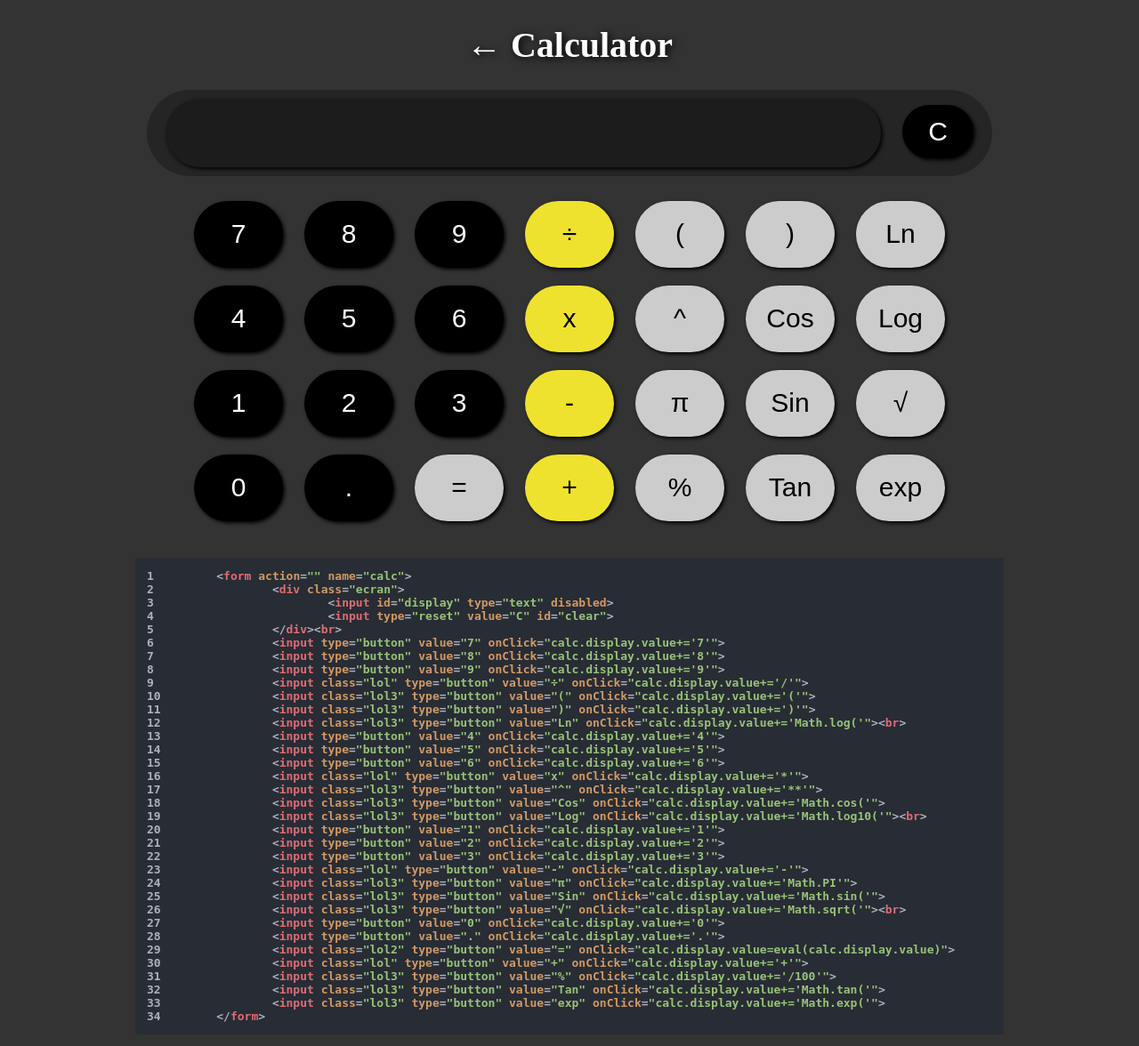
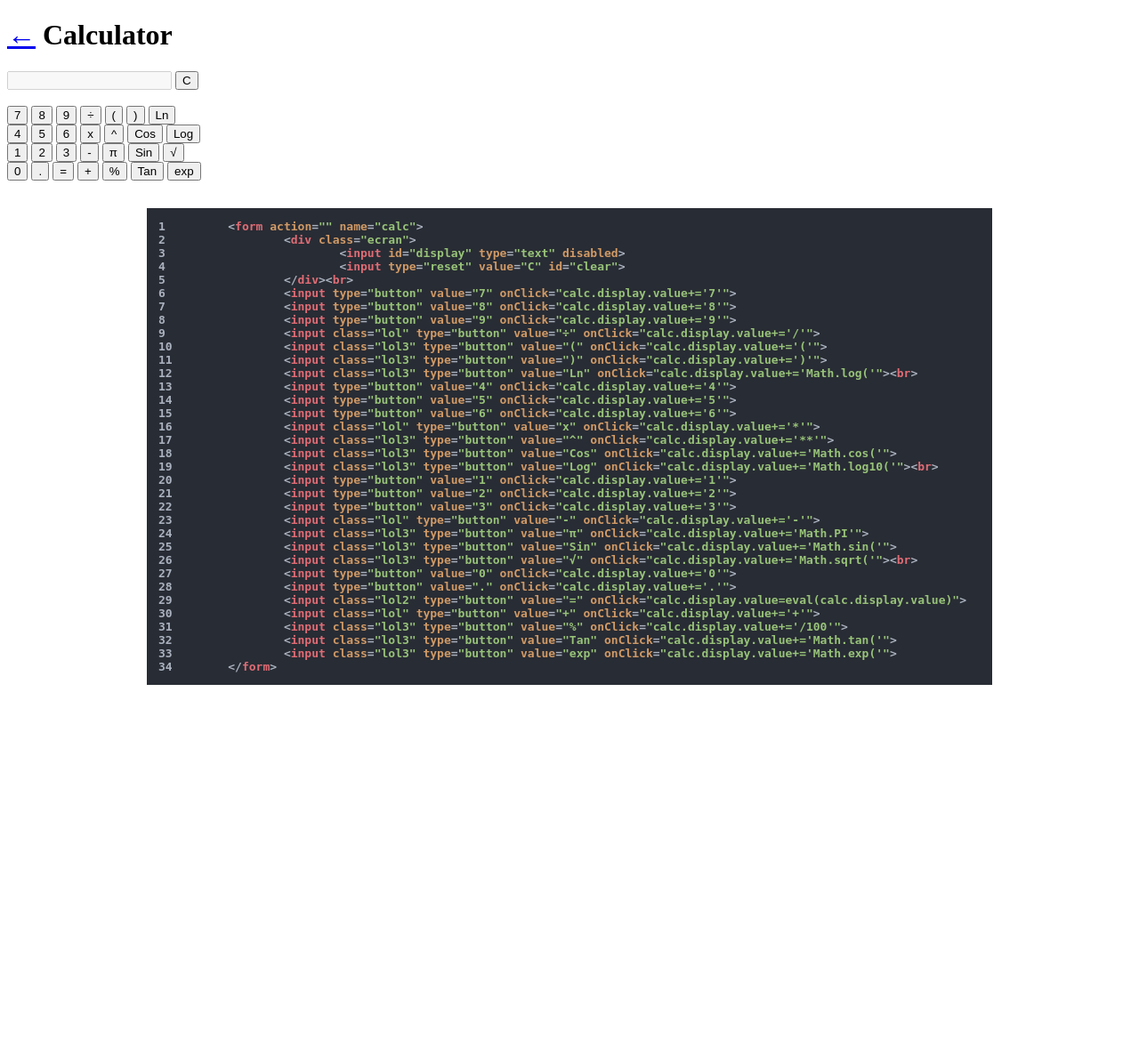
Before and after one commit to PouletEnSlip/pouletenslip.github.io, a PHP site: page /pages/calculator/index.html in a window 1280 px wide. Shown: the whole page at 89% size. After the commit the page ends 770 px from the top, so only its background shows below. Run offline with PHP 8.4, Linux system fonts and the light colour scheme; style sheets or scripts are compiled from the project's sources.

Commit message:
Update style.scss

```diff
--- a/assets/css/style.scss
+++ b/assets/css/style.scss
@@ -1,8 +1,3 @@
----
----
-
-@import 'jekyll-theme-cayman';
-
 input[type=checkbox] {
 	position: relative;
 	cursor: pointer;
```
